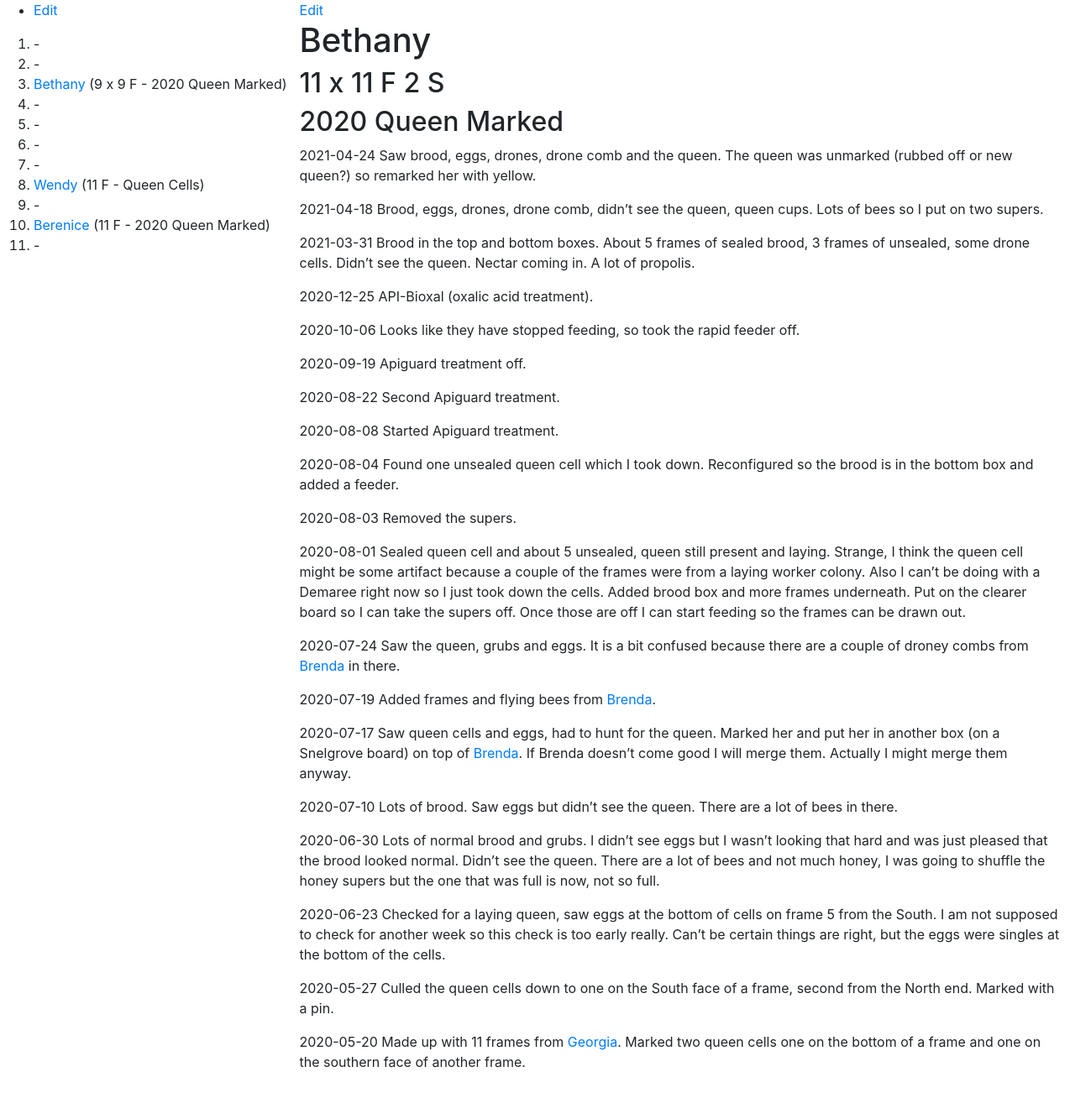
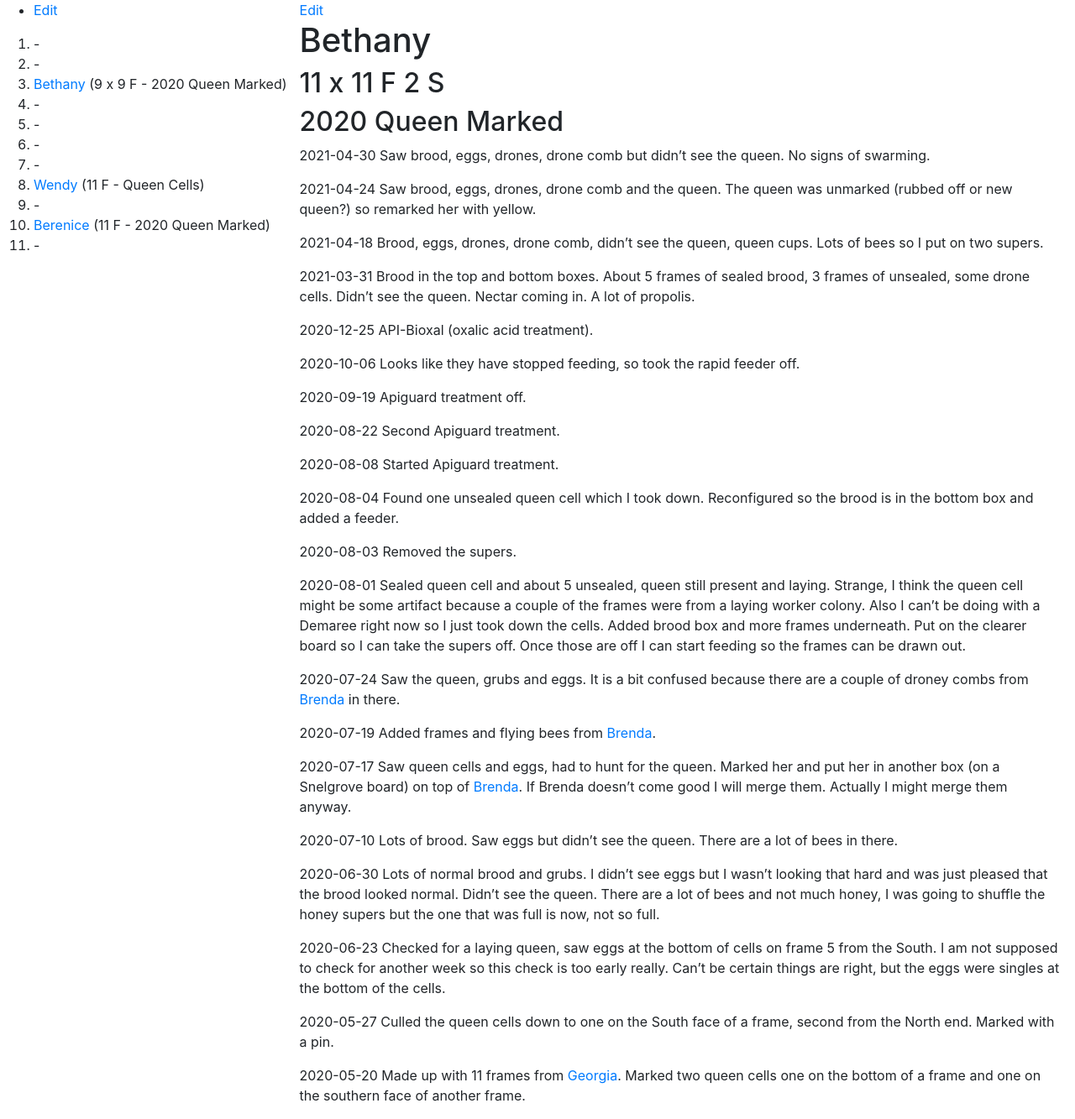
Before and after one commit to joejcollins/rhapsody-angel, a Jekyll site: the page built from queens/2020-bethany.md, in a window 1280 px wide. Shown: the whole page at 84% size. Built offline with Jekyll 4.4.1, drawn with Linux system fonts in a browser that asks for light colours; our own code applies the rules of GitHub Pages for plain Markdown files; before the commit the page ends 1293 px from its top, so only the background shows below that.

Commit message:
Hive check

```diff
--- a/queens/2020-bethany.md
+++ b/queens/2020-bethany.md
@@ -1,6 +1,8 @@
 # Bethany
 ## 11 x 11 F 2 S
 ## 2020 Queen Marked
+
+2021-04-30 Saw brood, eggs, drones, drone comb but didn't see the queen.  No signs of swarming.
 
 2021-04-24 Saw brood, eggs, drones, drone comb and the queen.  The queen was unmarked (rubbed off or new queen?) so remarked her with yellow.
 
```
